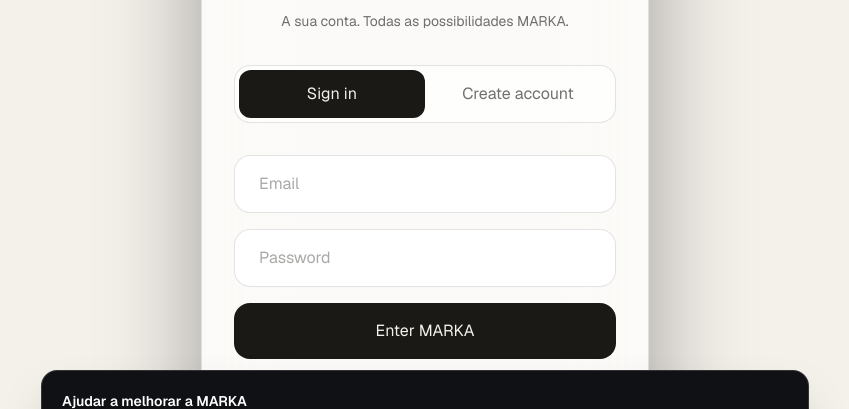
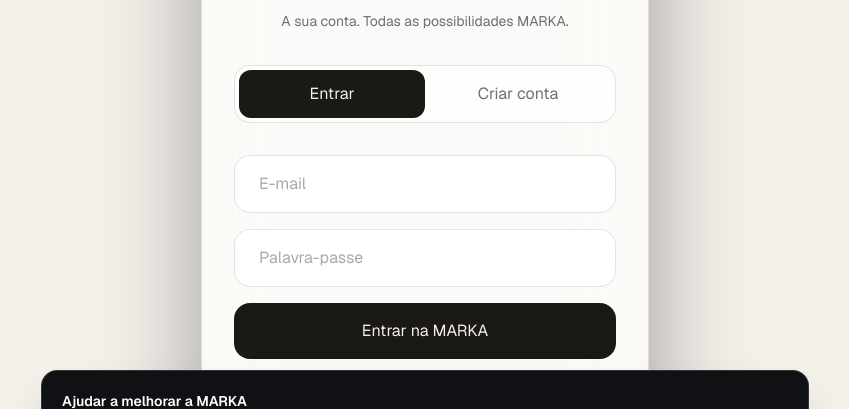
Before and after one commit to ohuminho/marka-platform, a Next.js app: page /auth/login in a window 1280 px wide. Shown: the part 258-667 px from the top of the page, without its empty margins (215-1064 px from the left). Built offline with nearby package versions, Linux system fonts and the light colour scheme; no server answers.

Commit message:
UX: autenticação MARKA em português
Localiza a experiência de autenticação e melhora a acessibilidade dos estados do formulário.

```diff
--- a/src/frontend/features/auth/components/LoginForm.tsx
+++ b/src/frontend/features/auth/components/LoginForm.tsx
@@ -46,14 +46,14 @@ export default function LoginForm() {
     if (isRegistering) {
       if (password !== confirmPassword) {
         setMessage(
-          "Passwords do not match."
+          "As palavras-passe não coincidem."
         );
         return;
       }
 
       if (password.length < 12) {
         setMessage(
-          "Password must contain at least 12 characters."
+          "A palavra-passe deve conter pelo menos 12 caracteres."
         );
         return;
       }
@@ -70,7 +70,7 @@ export default function LoginForm() {
         );
 
         setMessage(
-          "Account created. Check your email to verify your account."
+          "Conta criada. Consulte o seu e-mail para confirmar a conta."
         );
 
         setPassword("");
@@ -86,7 +86,7 @@ export default function LoginForm() {
       const errorMessage =
         error instanceof Error
           ? error.message
-          : "Unable to complete the request.";
+          : "Não foi possível concluir o pedido.";
 
       const normalizedErrorMessage =
         errorMessage.toLowerCase();
@@ -115,7 +115,7 @@ export default function LoginForm() {
   async function handleResendVerification() {
     if (!email.trim()) {
       setMessage(
-        "Enter your email address first."
+        "Introduza primeiro o seu endereço de e-mail."
       );
       return;
     }
@@ -147,12 +147,12 @@ export default function LoginForm() {
         throw new Error(
           typeof data?.message === "string"
             ? data.message
-            : "Unable to resend verification email."
+            : "Não foi possível reenviar o e-mail de verificação."
         );
       }
 
       setMessage(
-        "A new verification email has been sent. Please check your inbox."
+        "Foi enviado um novo e-mail de verificação. Consulte a sua caixa de entrada."
       );
       setShowResend(false);
     } catch (error) {
@@ -204,7 +204,7 @@ export default function LoginForm() {
               : "text-[var(--theme-text-muted)] hover:text-[var(--theme-text)]"
           }`}
         >
-          Sign in
+          Entrar
         </button>
 
         <button
@@ -218,7 +218,7 @@ export default function LoginForm() {
               : "text-[var(--theme-text-muted)] hover:text-[var(--theme-text)]"
           }`}
         >
-          Create account
+          Criar conta
         </button>
       </div>
 
@@ -244,7 +244,7 @@ export default function LoginForm() {
         {isRegistering && (
           <input
             type="text"
-            placeholder="Full name"
+            placeholder="Nome completo"
             value={name}
             onChange={(event) =>
               setName(event.target.value)
@@ -257,7 +257,7 @@ export default function LoginForm() {
 
         <input
           type="email"
-          placeholder="Email"
+          placeholder="E-mail"
           value={email}
           onChange={(event) =>
             setEmail(event.target.value)
@@ -269,7 +269,7 @@ export default function LoginForm() {
 
         <input
           type="password"
-          placeholder="Password"
+          placeholder="Palavra-passe"
           value={password}
           onChange={(event) =>
             setPassword(event.target.value)
@@ -286,7 +286,7 @@ export default function LoginForm() {
         {isRegistering && (
           <input
             type="password"
-            placeholder="Confirm password"
+            placeholder="Confirmar palavra-passe"
             value={confirmPassword}
             onChange={(event) =>
               setConfirmPassword(
@@ -302,7 +302,7 @@ export default function LoginForm() {
         {isRegistering && (
           <div className="space-y-2 px-1">
             <p className="text-xs leading-5 text-[var(--theme-text-faint)]">
-              Your password must contain at least 12 characters.
+              A palavra-passe deve conter pelo menos 12 caracteres.
             </p>
             <p className="text-xs leading-5 text-[var(--theme-text-muted)]">
               Já tens uma conta MARKA? Inicia sessão com a mesma conta para pedir viagens ou candidatar-te como motorista. Não cries uma segunda conta para conduzir.
@@ -311,7 +311,7 @@ export default function LoginForm() {
         )}
 
         {message && (
-          <div className="rounded-2xl border border-[var(--theme-border)] bg-[var(--theme-surface-strong)]/[0.05] px-4 py-3 text-sm leading-5 text-[var(--theme-text-muted)]">
+          <div role="status" aria-live="polite" className="rounded-2xl border border-[var(--theme-border)] bg-[var(--theme-surface-strong)]/[0.05] px-4 py-3 text-sm leading-5 text-[var(--theme-text-muted)]">
             {message}
           </div>
         )}
@@ -325,11 +325,11 @@ export default function LoginForm() {
         >
           {loading
             ? isRegistering
-              ? "Creating account..."
-              : "Authenticating..."
+              ? "A criar conta..."
+              : "A autenticar..."
             : isRegistering
-              ? "Create MARKA account"
-              : "Enter MARKA"}
+              ? "Criar conta MARKA"
+              : "Entrar na MARKA"}
         </button>
       </form>
 
@@ -345,17 +345,17 @@ export default function LoginForm() {
             className="mt-4 w-full rounded-2xl border border-[var(--theme-border)] bg-[var(--theme-surface)] py-3.5 text-sm font-medium text-[var(--theme-text-muted)] transition hover:bg-[var(--theme-surface-strong)] hover:text-[var(--theme-text)] disabled:cursor-not-allowed disabled:opacity-50"
           >
             {resending
-              ? "Sending verification email..."
-              : "Resend verification email"}
+              ? "A enviar e-mail de verificação..."
+              : "Reenviar e-mail de verificação"}
           </button>
         )}
 
       <p className="mt-8 text-center text-xs leading-5 text-[var(--theme-text-faint)]">
-        By continuing, you agree to use MARKA responsibly and securely.
+        Ao continuar, aceita utilizar a MARKA de forma responsável e segura.
       </p>
       <div className="mt-6 flex items-center justify-center gap-2 text-[9px] uppercase tracking-[0.18em] text-[var(--theme-text-faint)]">
         <span className="h-1.5 w-1.5 rounded-full bg-[#e9bd58]" />
-        Secure account access
+        Acesso seguro à sua conta
       </div>
       </div>
     </div>
```
